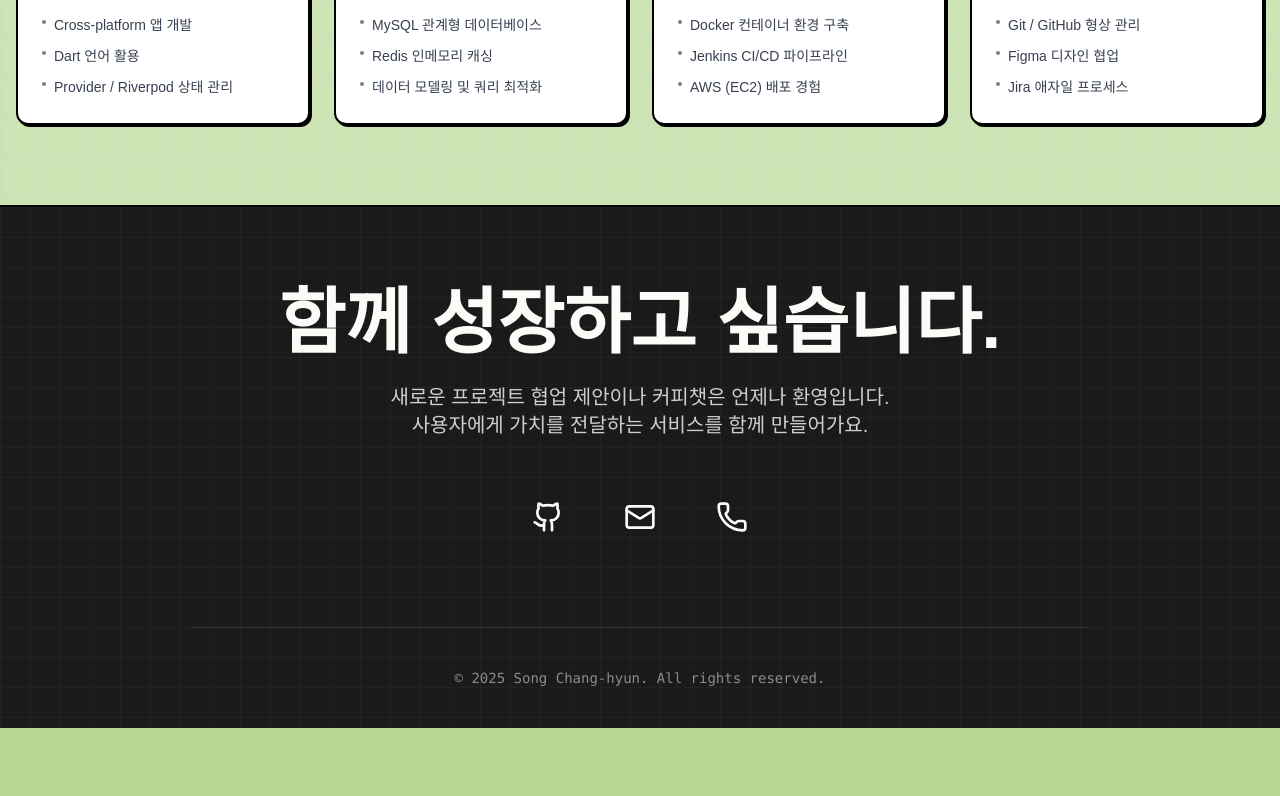
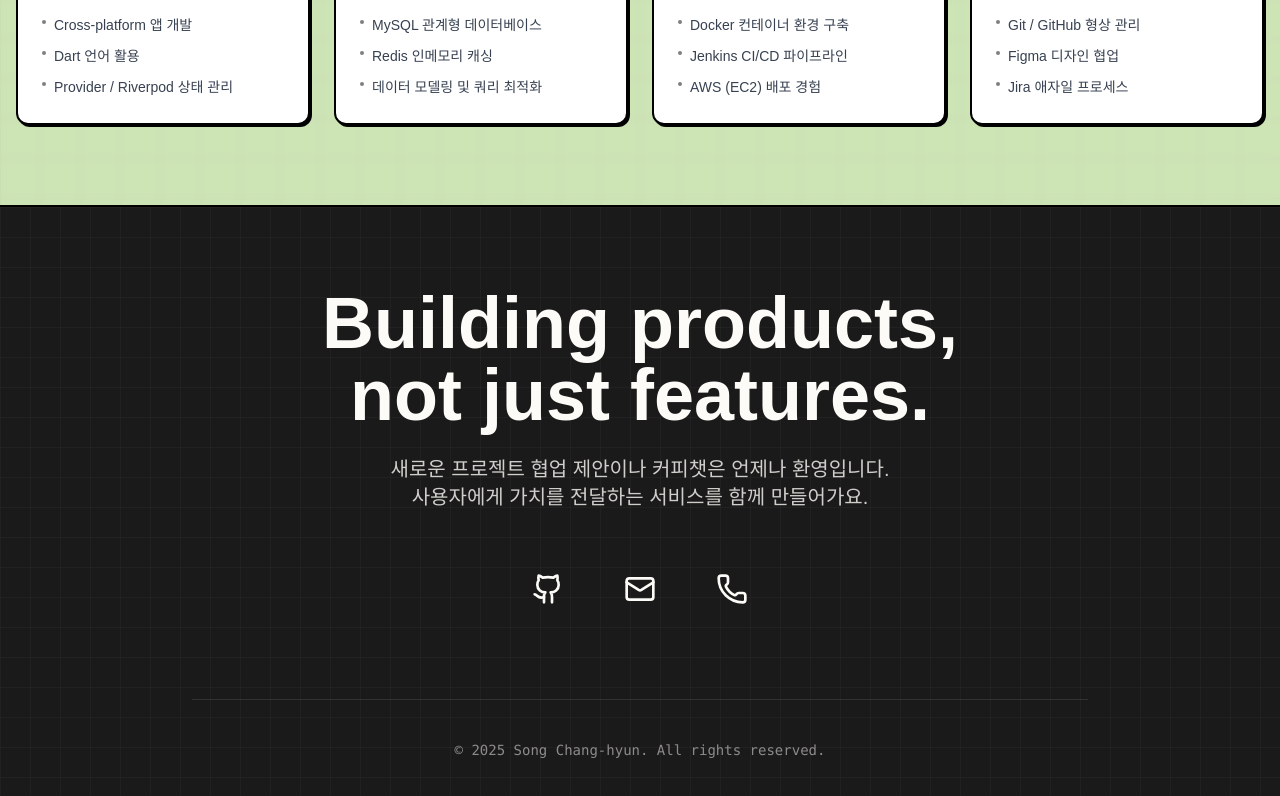
Before and after one commit to songowen/portfolio, a React (Vite) app: page / in a window 1280 px wide. Shown: the part 3002-3798 px from the top of the page. Before the commit the page ends 3730 px from the top, so only its background shows below. Built offline with nearby package versions, Linux system fonts and the light colour scheme; a web font is replaced by a local one.

Commit message:
fix: footer 문구  수정

```diff
--- a/src/widgets/components/Footer.tsx
+++ b/src/widgets/components/Footer.tsx
@@ -15,7 +15,10 @@ export const Footer: React.FC = () => {
 
 
         {/* Changed font-serif to font-bold */}
-        <h2 className="text-5xl md:text-7xl mb-6 font-bold break-keep text-brand-cream">함께 성장하고 싶습니다.</h2>
+        <h2 className="text-5xl md:text-7xl mb-6 font-bold break-keep text-brand-cream">
+          Building products,<br />
+          not just features.
+        </h2>
         <p className="font-sans text-xl opacity-80 mb-10 max-w-xl mx-auto break-keep text-brand-cream">
           새로운 프로젝트 협업 제안이나 커피챗은 언제나 환영입니다.<br/>
           사용자에게 가치를 전달하는 서비스를 함께 만들어가요.
```
